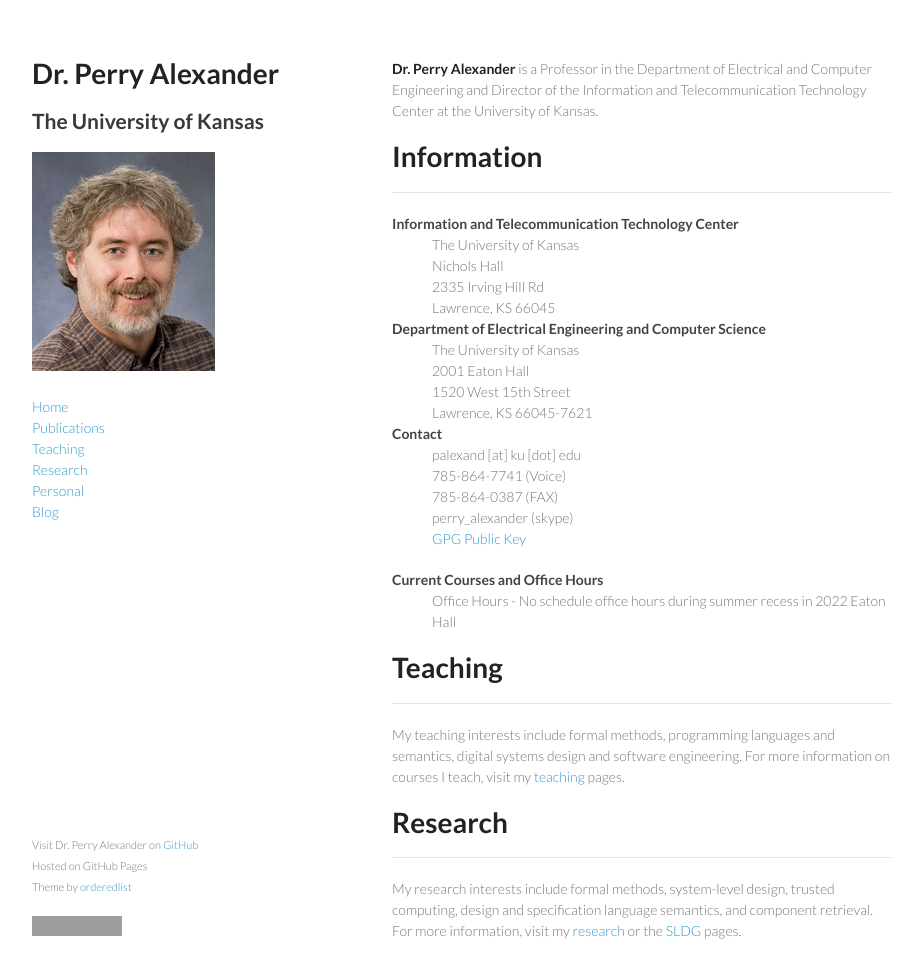
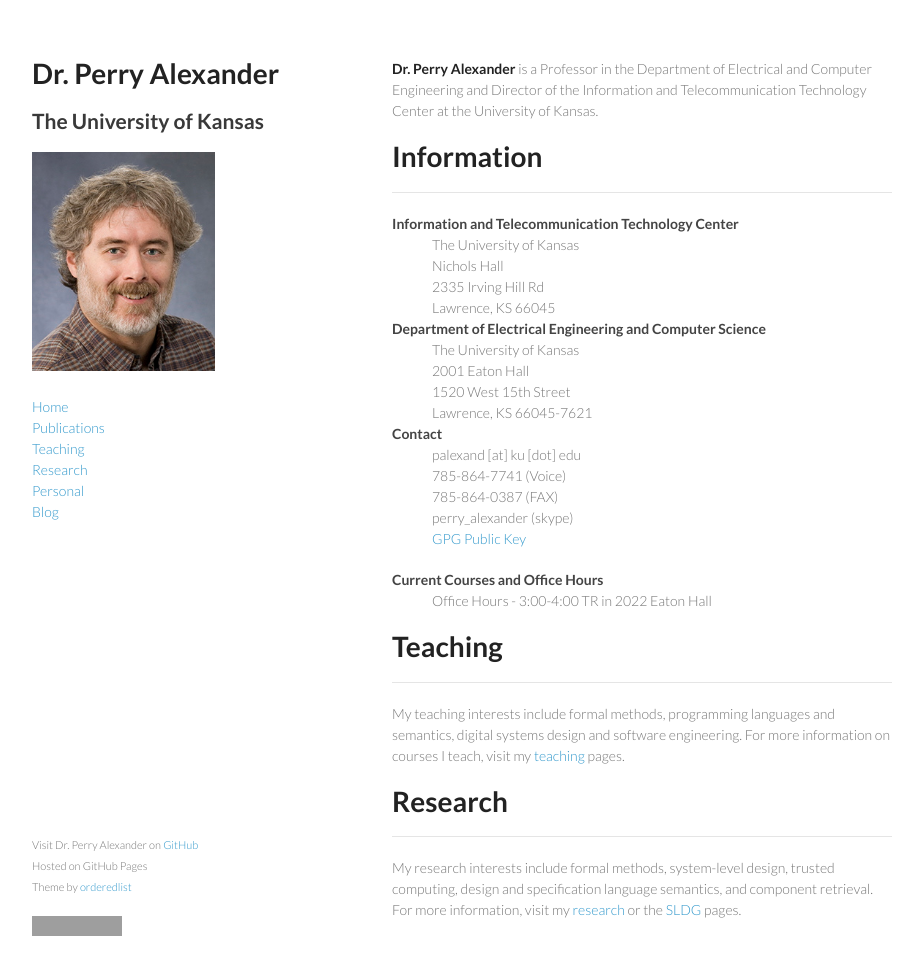
Before and after one commit to palexand/palexand.github.io, a Jekyll site: the page built from index.md, in a window 1280 px wide and 1011 px high. Shown: the top 978 px of the window, without its empty margins (178-1101 px from the left). Built offline with Jekyll 4.4.1, drawn with Linux system fonts in a browser that asks for light colours; grey boxes are pictures that could not be loaded.

Commit message:
adding office hours

```diff
--- a/_config.yml
+++ b/_config.yml
@@ -3,5 +3,5 @@ account: palexand
 github: https://github.com/palexand
 title: Dr. Perry Alexander
 subtitle: The University of Kansas
-ohrs: No schedule office hours during summer recess
+ohrs: 3:00-4:00 TR
 markdown: kramdown
```
